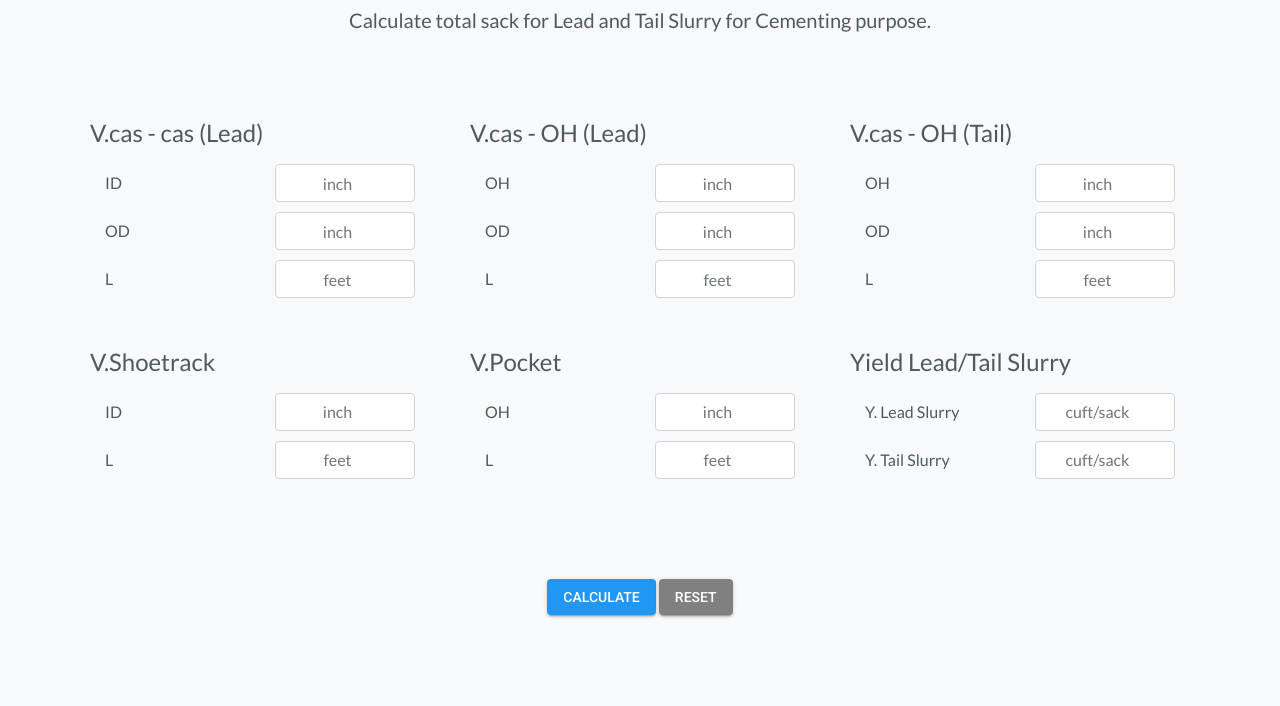
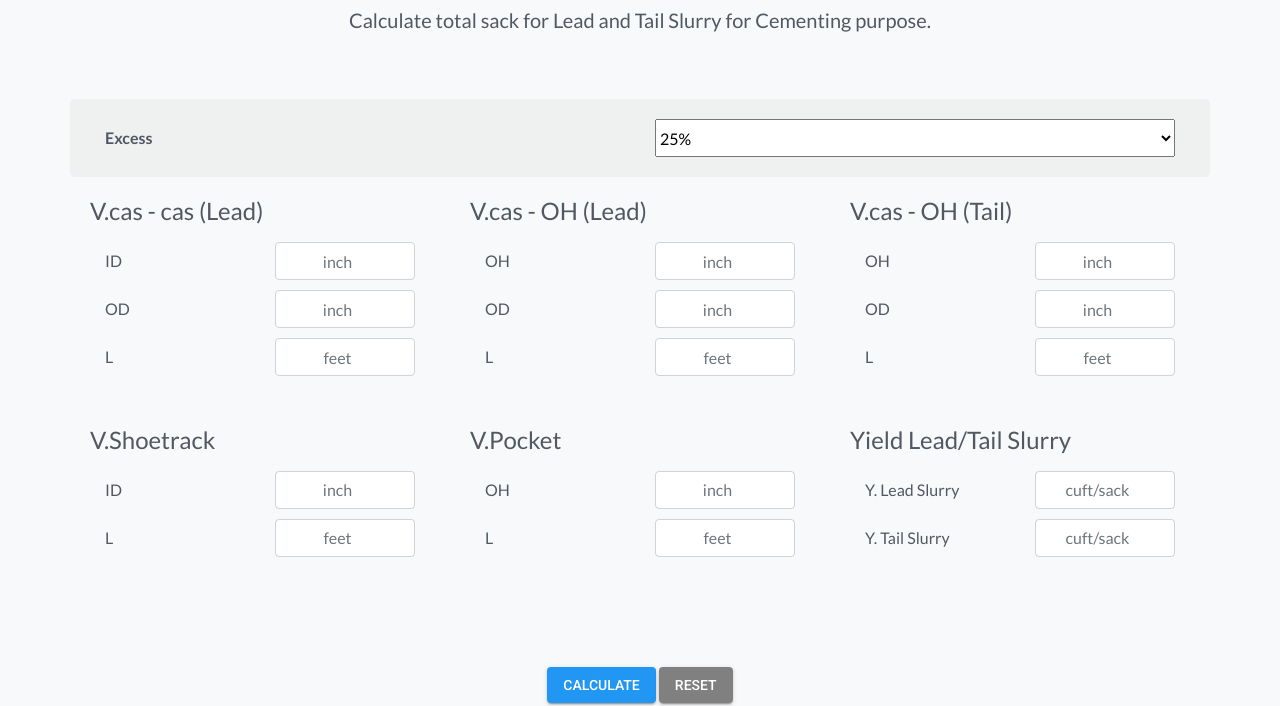
Before and after one commit to mahardi/cementing, a plain HTML site: page index.html in a window 1280 px wide. Shown: the part 89-795 px from the top of the page. Drawn offline with nearby package versions, Linux system fonts and the light colour scheme.

Commit message:
add excess

```diff
--- a/index.html
+++ b/index.html
@@ -34,6 +34,25 @@
 		<div class="row">
 			<div class="col-md-12 order-md-1">
 				<form class="calculate" validate>
+					<div class="row"
+						style="padding: 20px; background-color:rgba(122, 122, 122, 0.075); border-radius:5px">
+						<label for="excess" class="col col-form-label" style="font-weight:700">Excess</label>
+						<!-- Example single danger button -->
+						<div class="col">
+							<select id="excess" style="width: 100%; height: 100%">
+								<option value="0.25">25%</option>
+								<option value="0.50">50%</option>
+								<option value="0.75">75%</option>
+								<option value="1">100%</option>
+								<option value="1.25">125%</option>
+								<option value="1.50">150%</option>
+								<option value="1.75">175%</option>
+								<option value="2">200%</option>
+							</select>
+						</div>
+
+
+					</div>
 					<div class="row">
 						<div class="col-md-4 equation">
 							<h4 class="mb-3">V.cas - cas (Lead)</h4>
@@ -159,6 +178,9 @@
 										placeholder="cuft/sack">
 								</div>
 							</div>
+							<div class="row var">
+
+							</div>
 						</div>
 						<div class="col-md-12 equation container-parent">
 							<div class="container-child">
@@ -215,6 +237,9 @@
 							//Constant for ketetapan
 							const k = 0.005454;
 
+							//Excess
+							var excess = parseFloat(document.getElementById('excess').value);
+
 							//Equation 1 variable
 							var ID1 = parseFloat(document.getElementById('ID1').value);
 							var OD1 = parseFloat(document.getElementById('OD1').value);
@@ -262,10 +287,10 @@
 							arr.push(TS6);
 
 							var P1 = (Math.pow(ID1, 2) - Math.pow(OD1, 2)) * k * L1;
-							var P21 = (Math.pow(OH2, 2) - Math.pow(OD2, 2)) * k * L2 * 1.5;
-							var P22 = (Math.pow(OH3, 2) - Math.pow(OD3, 2)) * k * L3 * 1.5;
+							var P21 = (Math.pow(OH2, 2) - Math.pow(OD2, 2)) * k * L2 * (excess + 1);
+							var P22 = (Math.pow(OH3, 2) - Math.pow(OD3, 2)) * k * L3 * (excess + 1);
 							var P3 = (Math.pow(ID4, 2)) * k * L4;
-							var P4 = (Math.pow(OH5, 2)) * k * L5 * 1.5;
+							var P4 = (Math.pow(OH5, 2)) * k * L5 * (excess + 1);
 							var P5 = P1 + P21;
 							var P6 = P22 + P3 + P4;
 							var P7 = P5 + P6;
@@ -288,7 +313,7 @@
 							document.getElementById("tail-result").innerHTML = P9.toLocaleString() + " sack";
 						}, false);
 						form.addEventListener('reset', function (event) {
-
+							//Reset form
 						}, false);
 					});
 				}, false);
```
